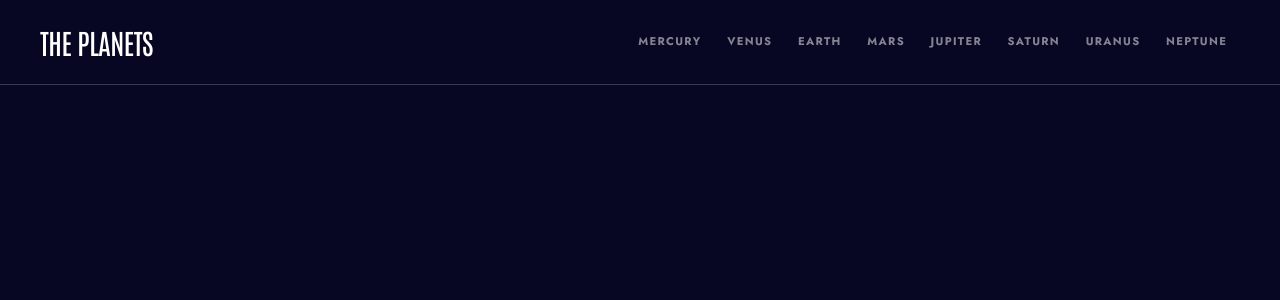
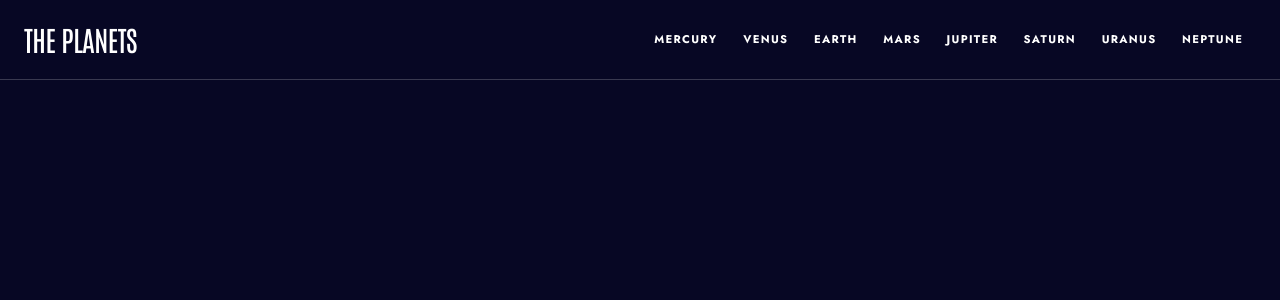
Before and after one commit to marina-lazarevic/The-Planets, a Vue app: page / in a window 1280 px wide. Shown: the top 300 px of the page. Built offline with nearby package versions, Linux system fonts and the light colour scheme.

Commit message:
fixed desktop nav - hover effect

```diff
--- a/src/App.vue
+++ b/src/App.vue
@@ -80,7 +80,7 @@ export default {
   }
 
   @media screen and (min-width: a.$screen-lg) {
-    padding: 1.5rem 2.5rem;
+    padding: 0 1.5rem;
   }
 
   &__branding {
@@ -236,13 +236,26 @@ export default {
 
       @media screen and (min-width: a.$screen-lg) {
        position: relative;
+       transition: color .2s ease-out;
+       padding-top: 1.8rem;
+       margin-bottom: 1.8rem;
+
+       &:hover {
+         color: a.$light;
+         &::before {
+           opacity: 1;
+         }
+       }
+
        &::before {
          position: absolute;
          border-radius: 0;
          height: 3px;
          width: 100%;
          left: 0;
-         top: -2rem;
+         top: 0;
+         transform: none !important;
+         opacity: 0;
        }
      }
   }
```
